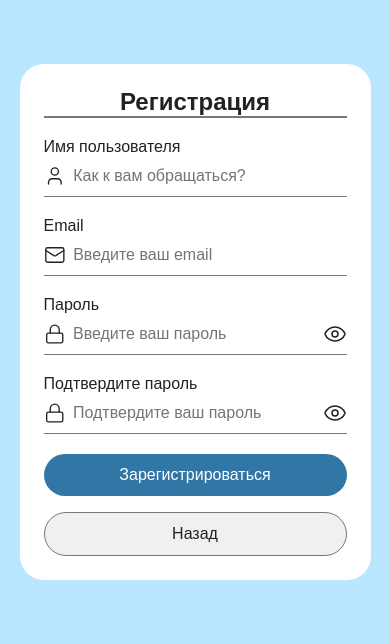
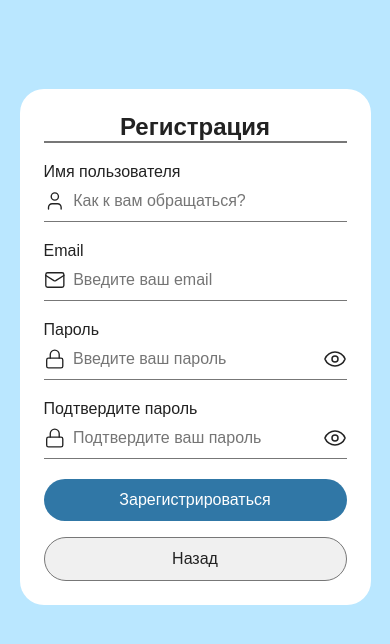
Before and after one commit to 4ex0ff/online-survey-service, a React app in the folder frontend/: page /register in a window 390 px wide. Shown: the top 644 px of the page. Built offline with nearby package versions, Linux system fonts and the light colour scheme; the HTML template or start-up script is replaced by a standard one.

Commit message:
Update 3.5

```diff
--- a/frontend/src/pages/LoginPage.css
+++ b/frontend/src/pages/LoginPage.css
@@ -152,6 +152,7 @@ input::-ms-clear, input::-ms-reveal {
     .login-page {
         overflow-y: auto;
         height: 100vh;
+        padding-top: 50px;
         padding-bottom: 200px;
     }
 
--- a/frontend/src/pages/RegisterPage.css
+++ b/frontend/src/pages/RegisterPage.css
@@ -136,6 +136,7 @@ input::-ms-clear, input::-ms-reveal {
     .register-page {
         overflow-y: auto;
         height: 100vh;
+        padding-top: 50px;
         padding-bottom: 200px;
     }
 
```
